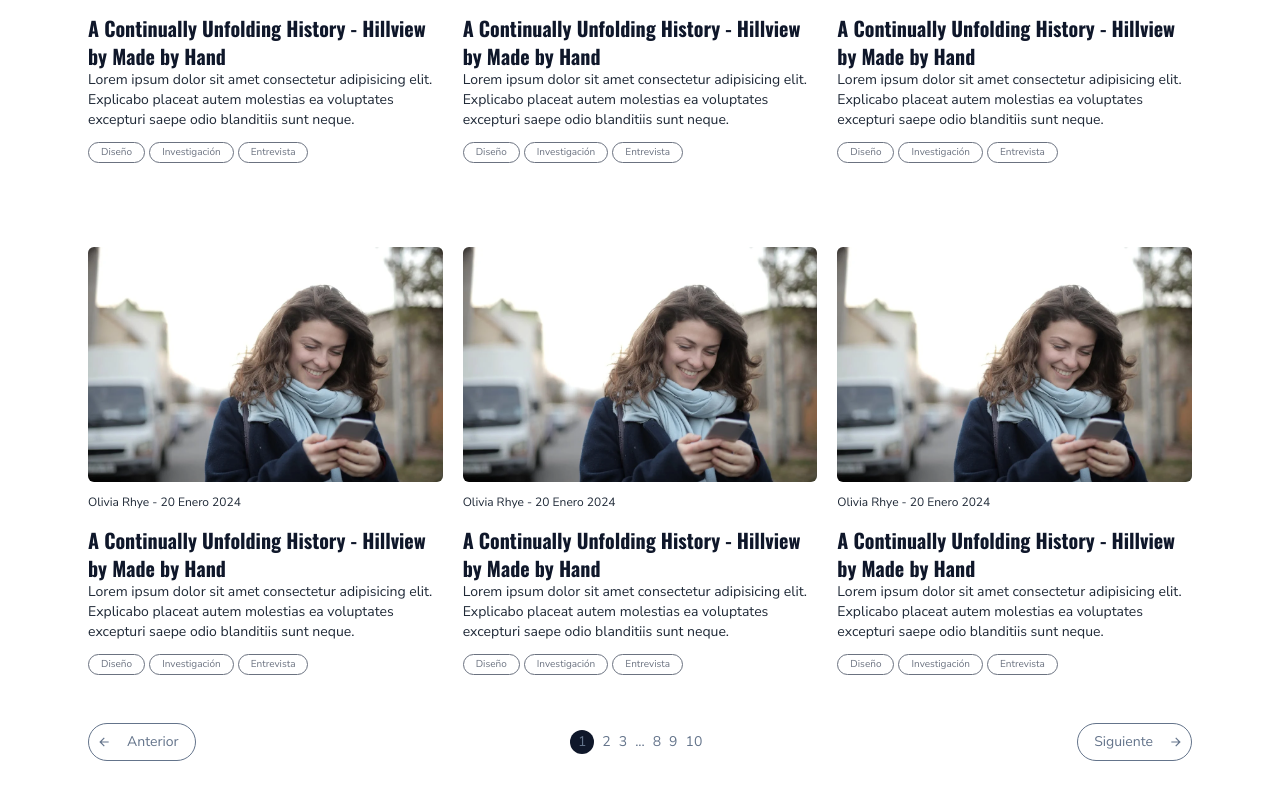
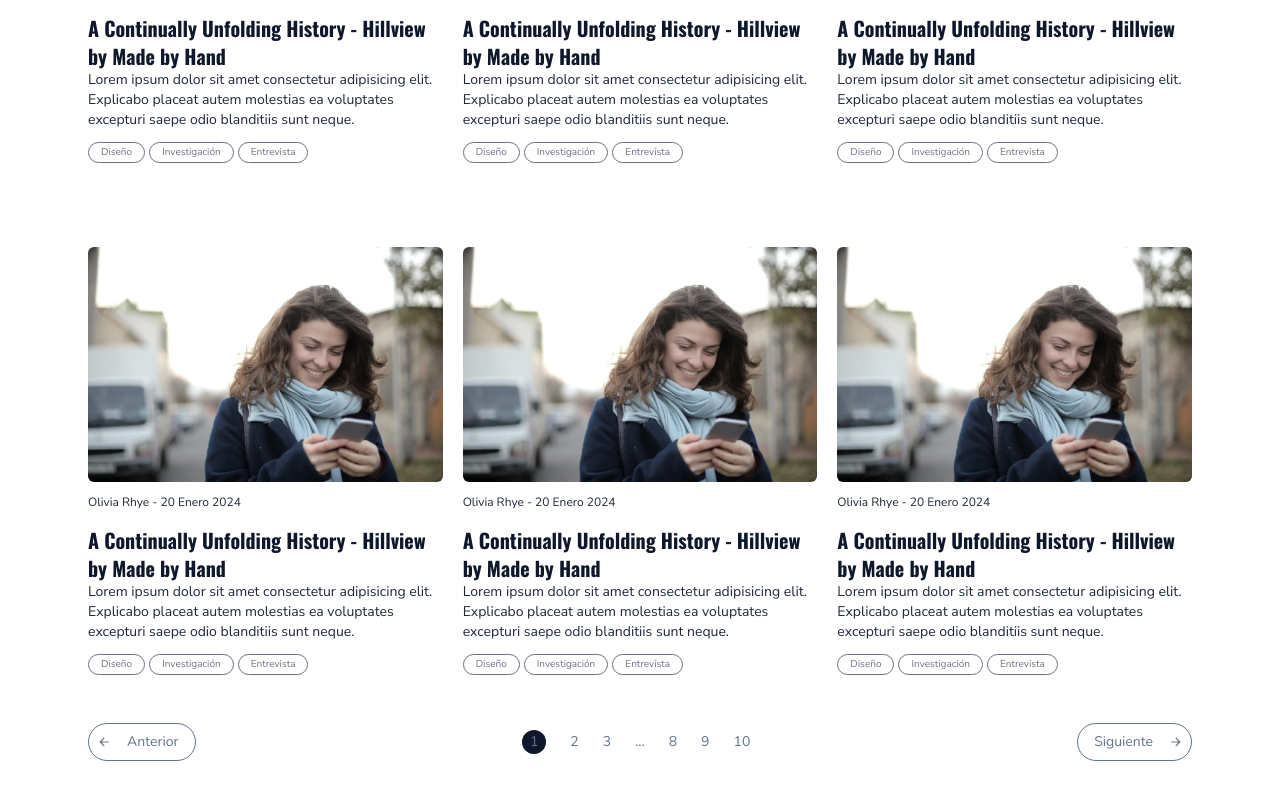
Before and after one commit to FernandoTelloL/bloggio, a React (Vite) app: page / in a window 1280 px wide. Shown: the part 1115-1915 px from the top of the page. Built offline with nearby package versions, Linux system fonts and the light colour scheme.

Commit message:
agregado estilos botones navegacion tamaño desktop

```diff
--- a/src/components/Pagination.jsx
+++ b/src/components/Pagination.jsx
@@ -10,7 +10,7 @@ export const Pagination = () => {
             <span className="hidden md:block px-2"> Anterior </span>
           </a>
         </li>
-        <div className="flex gap-2 items-center">
+        <div className="flex gap-2 md:gap-4 lg:gap-6 items-center">
           <li className="page-item bg-slate-900 rounded-full w-4 h-4 flex justify-center items-center p-3">
             <a className="page-link" href="#">
               1
```
